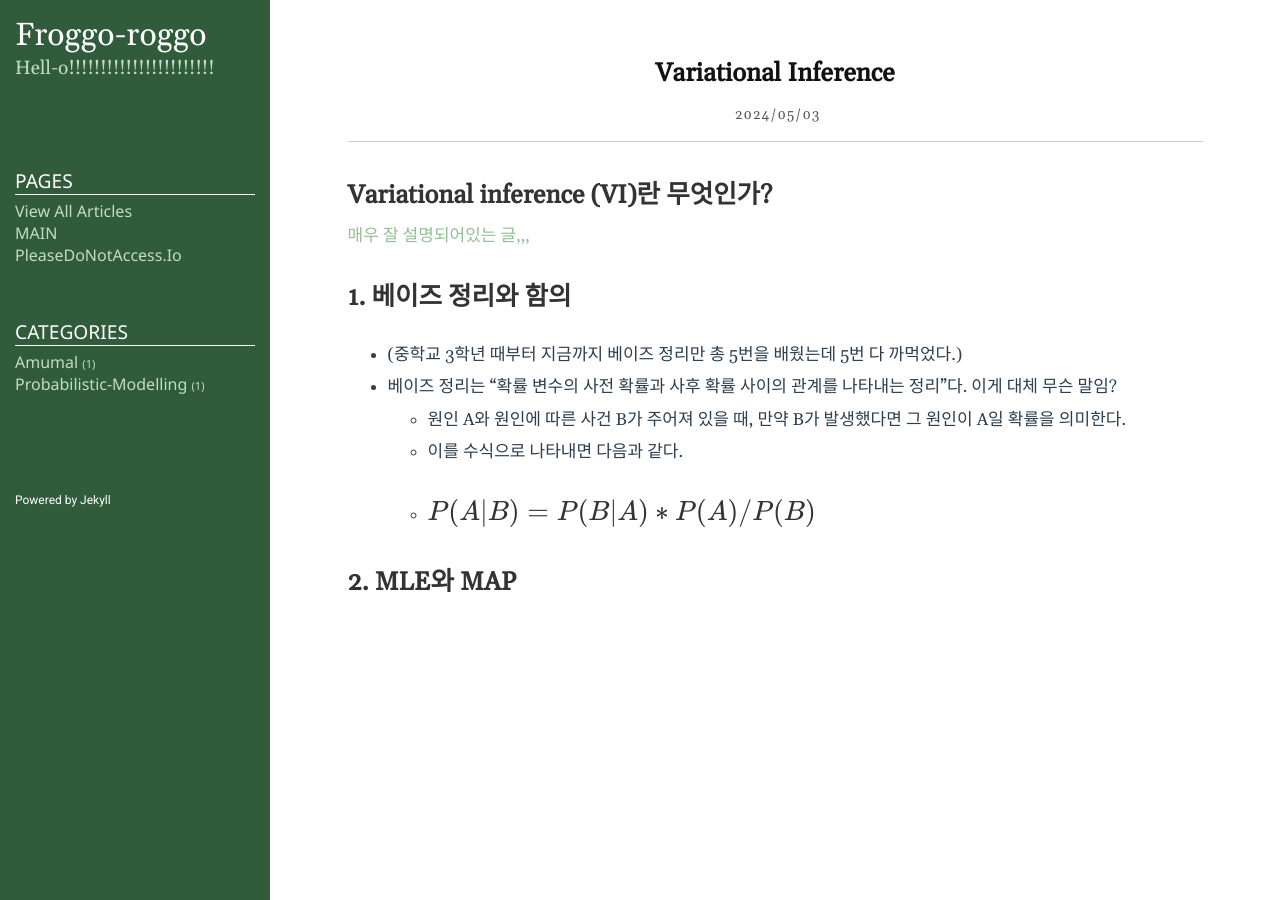
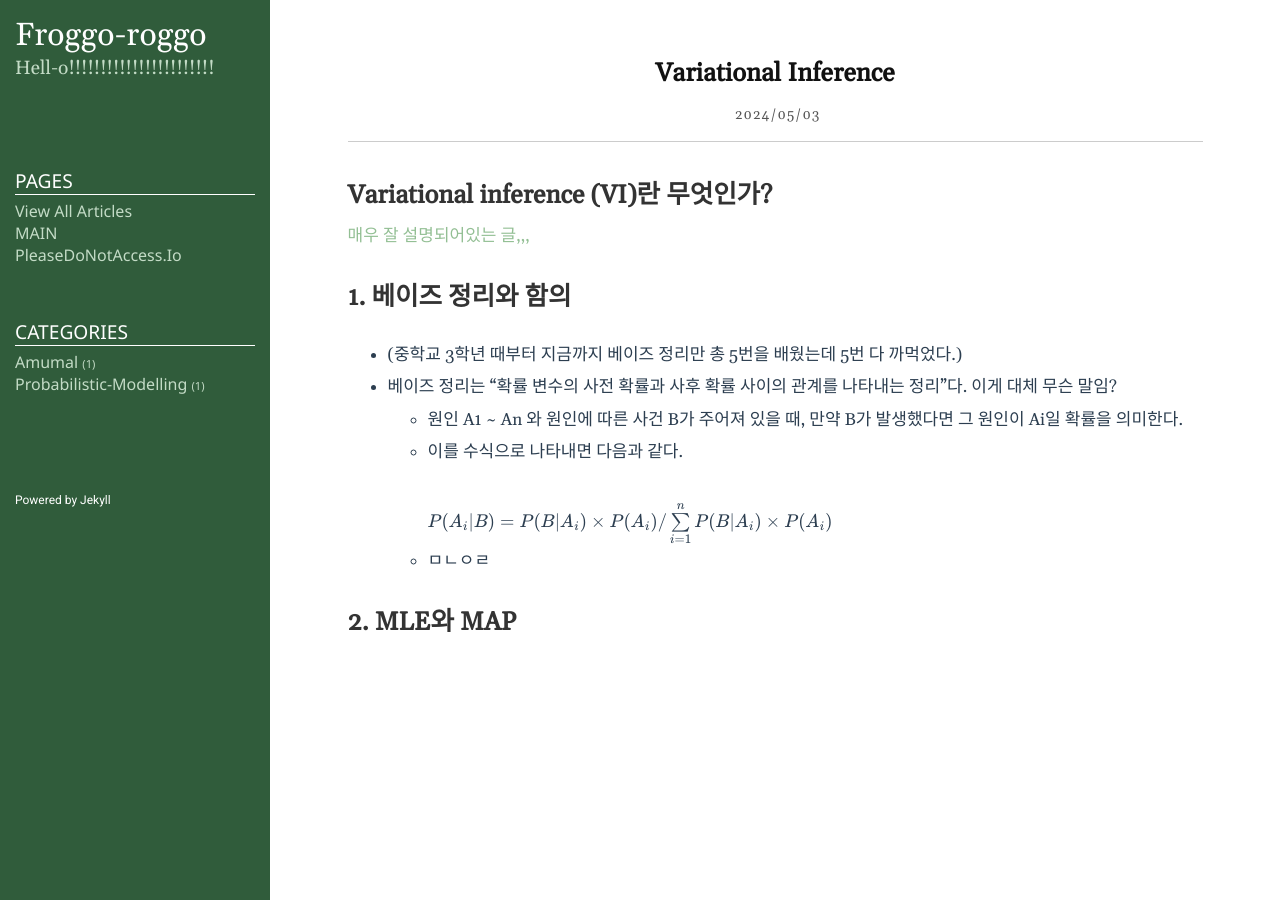
Before and after one commit to froggo-roggo/froggo-roggo.github.io, a Jekyll site: the page built from _posts/2024-05-03-svi.markdown, in a window 1280 px wide. Built offline with Jekyll 4.4.1, drawn with Linux system fonts in a browser that asks for light colours.

Commit message:
add mathjax

```diff
--- a/_posts/2024-05-03-svi.markdown
+++ b/_posts/2024-05-03-svi.markdown
@@ -13,9 +13,9 @@ use_math: true
 ## 1. 베이즈 정리와 함의
 - (중학교 3학년 때부터 지금까지 베이즈 정리만 총 5번을 배웠는데 5번 다 까먹었다.)
 - 베이즈 정리는 "확률 변수의 사전 확률과 사후 확률 사이의 관계를 나타내는 정리"다. 이게 대체 무슨 말임?
-  - 원인 A와 원인에 따른 사건 B가 주어져 있을 때, 만약 B가 발생했다면 그 원인이 A일 확률을 의미한다.
-  - 이를 수식으로 나타내면 다음과 같다.
-  - $$ P(A|B) = P(B|A)*P(A)/P(B) $$
-  -
+  - 원인 A1 ~ An 와 원인에 따른 사건 B가 주어져 있을 때, 만약 B가 발생했다면 그 원인이 Ai일 확률을 의미한다.
+  - 이를 수식으로 나타내면 다음과 같다. <br>
+    $$ P(A_i|B) = P(B|A_i) \times P(A_i)/\sum\limits_{i=1}^n P(B|A_i) \times P(A_i) $$
+  - ㅁㄴㅇㄹ
 
 ## 2. MLE와 MAP
```
